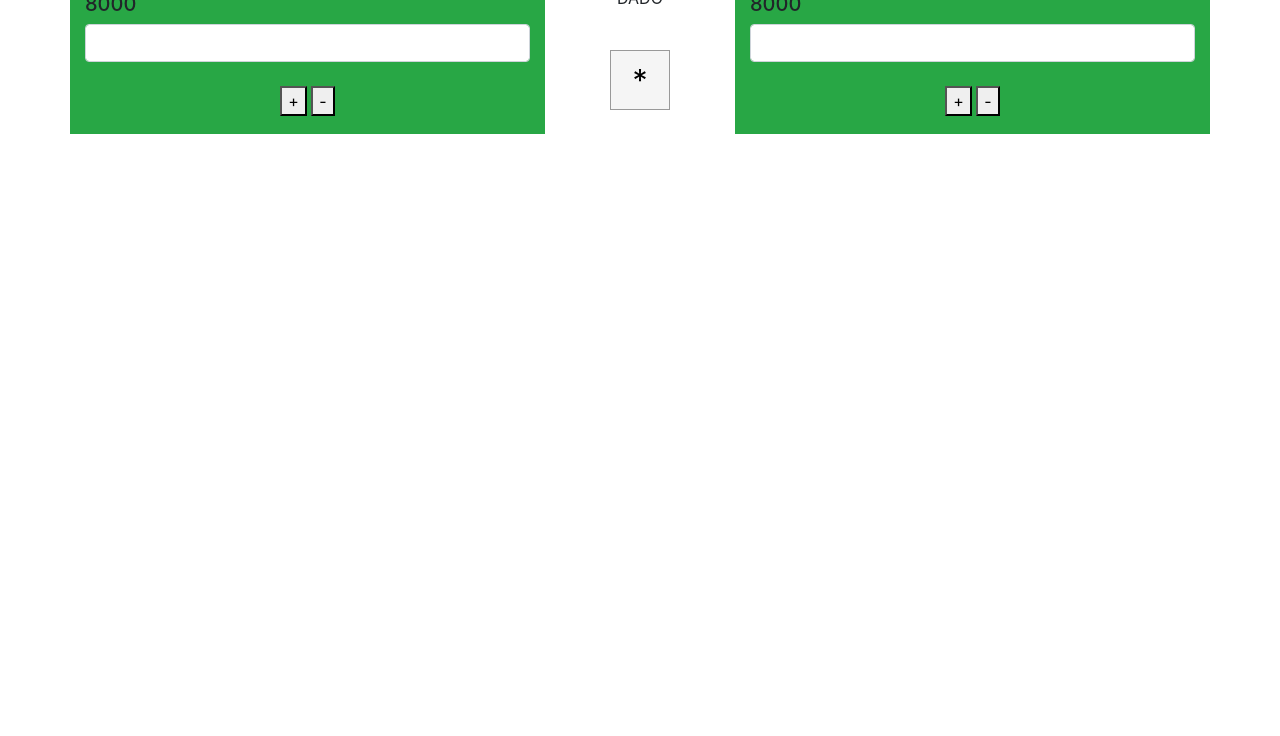
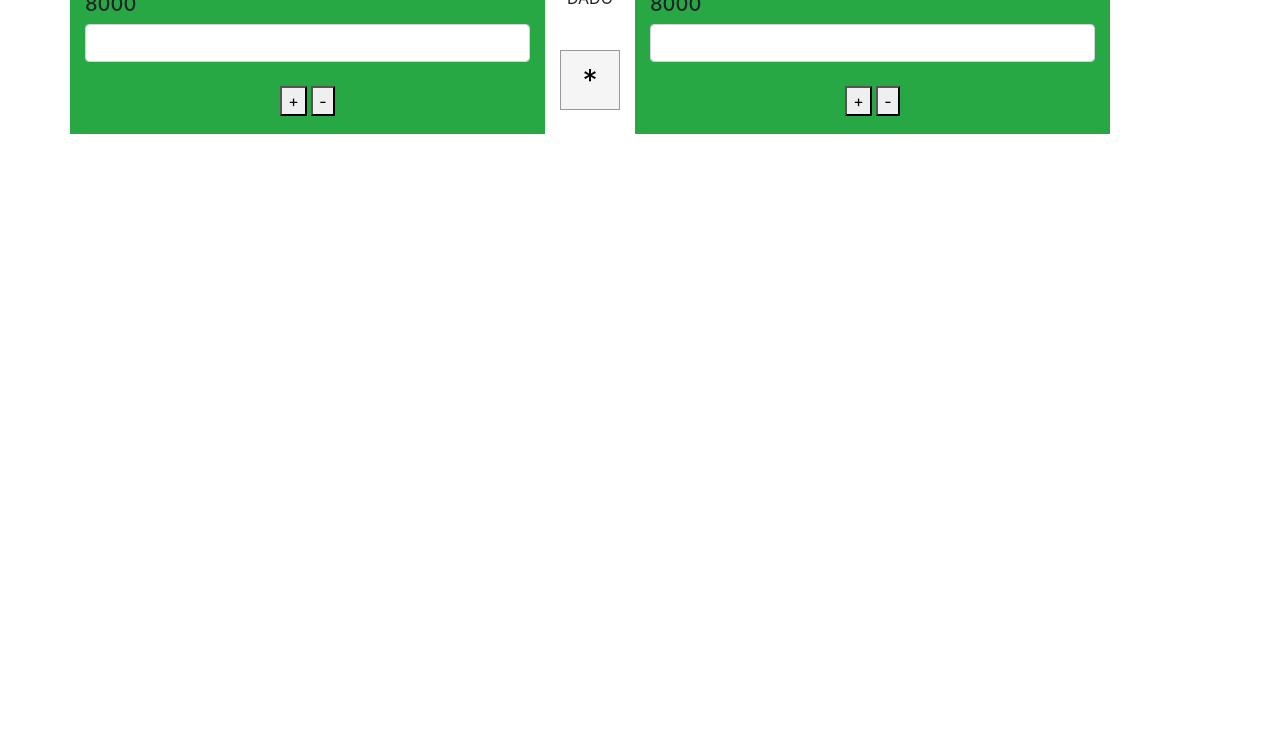
Before and after one commit to e3-edicionextraespecial/LP-JS, a plain HTML site: page index.html in a window 1280 px wide. Shown: the part 64-800 px from the top of the page. Drawn offline with nearby package versions, Linux system fonts and the light colour scheme.

Commit message:
Update index.html

```diff
--- a/index.html
+++ b/index.html
@@ -37,8 +37,7 @@
                                     </div>
                                 </div>
 
-                                <div class="col">
-
+ <div class="col-md-auto">
 
 
  <center><img src="dado.png" class="dado" alt="">
```
